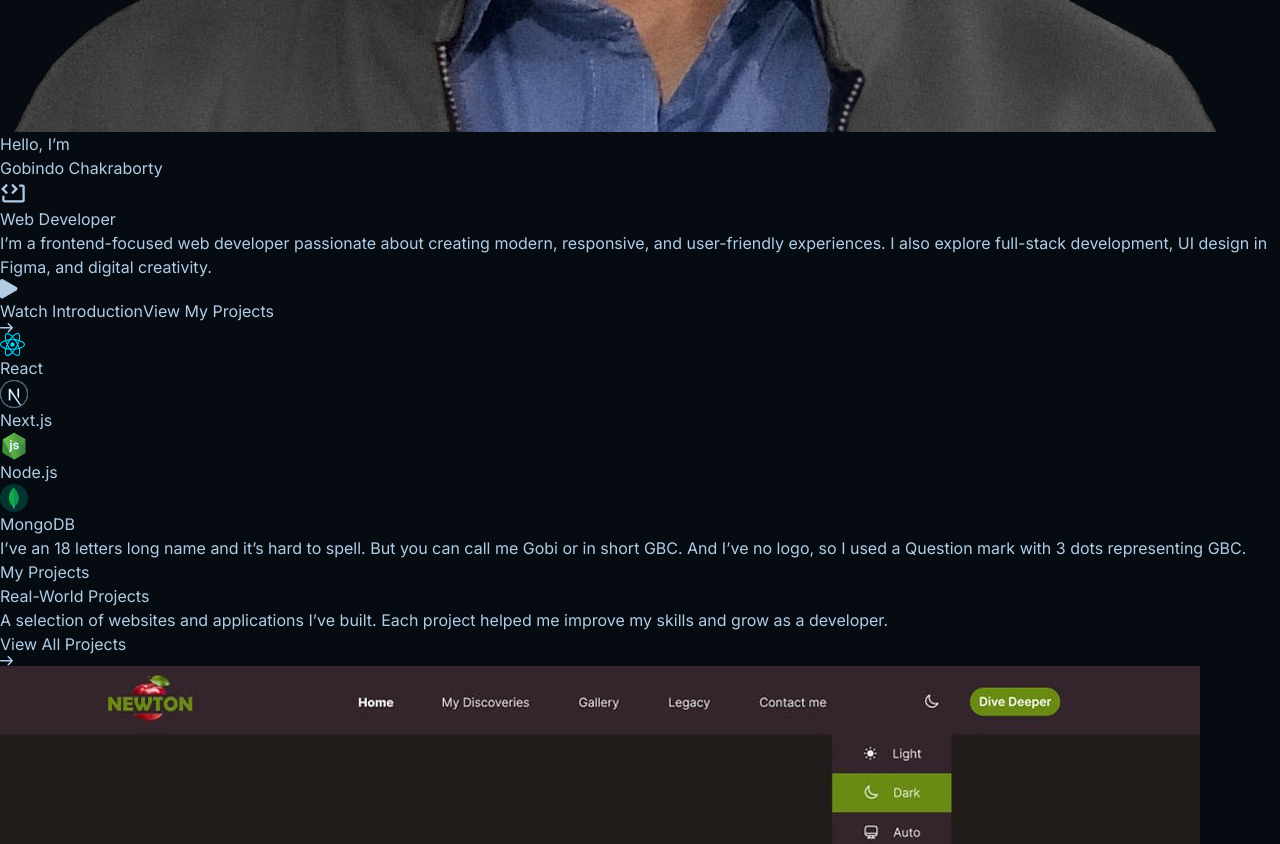
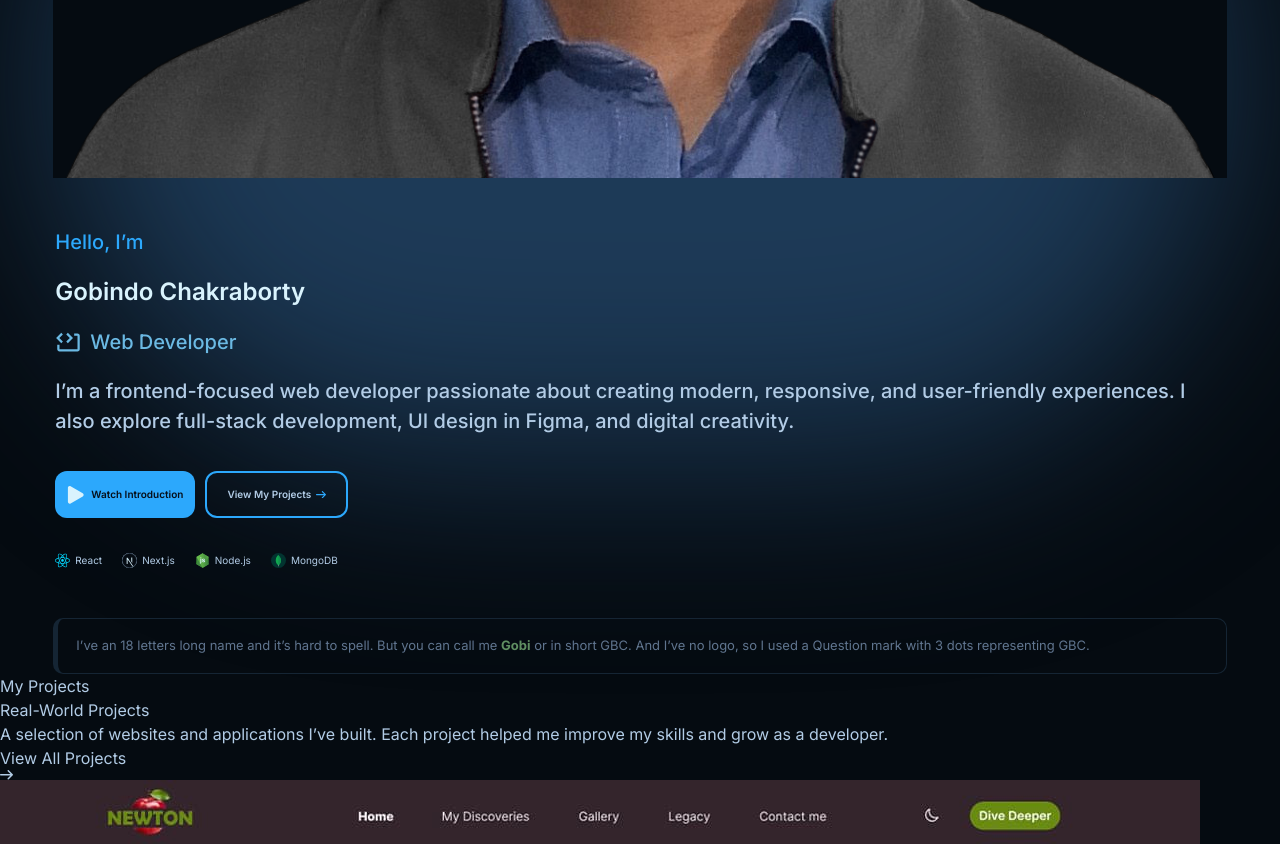
Before and after one commit to Gobindo-Chakraborty/hellogbc, a Next.js app: page / in a window 1280 px wide. Shown: the part 1020-1864 px from the top of the page. Built offline with nearby package versions, Linux system fonts and the light colour scheme.

Commit message:
Hero section designed for small devices

```diff
--- a/app/globals.css
+++ b/app/globals.css
@@ -21,6 +21,8 @@
   --color-secondary-border: #152534;
   --color-bright-light-border: #0b4263;
 
+  --color-gradient-blur: #1d3a57;
+
   /* Fonts */
   --font-inter: var(--font-inter);
 
--- a/app/layout.tsx
+++ b/app/layout.tsx
@@ -30,7 +30,7 @@ export default function RootLayout({
       lang="en"
       className={`${inter.variable} h-full scroll-smooth antialiased`}
     >
-      <body className="font-inter bg-primary-bg text-primary-text flex min-h-full flex-col overflow-x-hidden text-base leading-[150%] font-normal">
+      <body className="font-inter bg-primary-bg text-primary-text flex min-h-full flex-col overflow-x-hidden text-base font-normal">
         <Providers>
           <Header />
           <main>{children}</main>
--- a/components/pages/home/Hero.tsx
+++ b/components/pages/home/Hero.tsx
@@ -10,59 +10,83 @@ import MongoDBCircle from "@/components/icons/MongoDBCircle";
 
 export default function Hero() {
   return (
-    <section>
+    <section className="mt-12.5 pt-12.5">
       <div>
+        <div className="relative mx-auto w-11/12 max-w-307.75">
+          <div className="bg-gradient-blur absolute -z-10 mt-[53.87%] h-[67.53%] min-w-full rounded-full blur-[100px]"></div>
           <Image
+            className="bg-primary-bg"
             src="/assets/images/gbc-profile.png"
             alt="GBC Profile Picture"
             width={1231}
             height={1152}
           />
-        <div>
-          <p>Hello, I’m</p>
-          <h1>Gobindo Chakraborty</h1>
-          <p>
-            <WebDevIcon className="" />
+        </div>
+
+        <div className="mx-auto mt-12.5 w-11/12 pl-0.5">
+          <p className="text-light-blue text-xl font-medium">Hello, I’m</p>
+          <h1 className="text-light-text mt-5 text-2xl font-semibold">
+            Gobindo Chakraborty
+          </h1>
+          <p className="text-light-blue-soft mt-5 flex items-center gap-2 text-xl font-medium">
+            <WebDevIcon className="h-6.75 w-6.75" />
             Web Developer
           </p>
-          <p>
+          <p className="mt-5 text-xl leading-[150%] font-medium">
             I’m a frontend-focused web developer passionate about creating
             modern, responsive, and user-friendly experiences. I also explore
             full-stack development, UI design in Figma, and digital creativity.
           </p>
-          <div>
-            <button type="button">
-              <PauseIcon className="" /> Watch Introduction
-            </button>
-            <Link href="/">
-              View My Projects <ArrowRight className="" />
+
+          <div className="mt-8.75 flex gap-2.5">
+            <Link
+              href="#about"
+              className="bg-light-blue flex items-center gap-1.5 rounded-xl px-3 py-2.5"
+            >
+              <PauseIcon className="text-light-text h-4.5 w-4.5" />
+              <span className="text-secondary-bg text-[10px] font-semibold">
+                Watch Introduction
+              </span>
+            </Link>
+
+            <Link
+              href="#projects"
+              className="border-light-blue flex items-center gap-1.25 rounded-xl border-2 px-5 py-3.5"
+            >
+              <span className="text-primary-text text-[10px] font-semibold">
+                View My Projects
+              </span>
+              <ArrowRight className="text-light-blue h-auto w-2.5" />
             </Link>
           </div>
-          <div>
-            <div>
-              <React className="" />
-              <span>React</span>
+
+          <div className="mt-8.75 flex gap-5">
+            <div className="flex items-center gap-1.25">
+              <React className="h-3.75 w-3.75" />
+              <span className="text-[10px] font-normal">React</span>
             </div>
-            <div>
-              <NextJSCircle className="" />
-              <span>Next.js</span>
+            <div className="flex items-center gap-1.25">
+              <NextJSCircle className="h-3.75 w-3.75" />
+              <span className="text-[10px] font-normal">Next.js</span>
             </div>
-            <div>
-              <NodeJSCircle className="" />
-              <span>Node.js</span>
+            <div className="flex items-center gap-1.25">
+              <NodeJSCircle className="h-3.75 w-3.75" />
+              <span className="text-[10px] font-normal">Node.js</span>
             </div>
-            <div>
-              <MongoDBCircle className="" />
-              <span>MongoDB</span>
+            <div className="flex items-center gap-1.25">
+              <MongoDBCircle className="h-3.75 w-3.75" />
+              <span className="text-[10px] font-normal">MongoDB</span>
             </div>
           </div>
         </div>
       </div>
-      <div>
-        <p>
+
+      <div className="border-secondary-border mx-auto mt-12.5 w-11/12 rounded-[10px] border border-l-5 py-4.25 pr-1.75 pl-4.5">
+        <p className="text-secondary-text text-[13px] leading-[150%]">
           I’ve an 18 letters long name and it’s hard to spell. But you can call
-          me <span>Gobi</span> or in short GBC. And I’ve no logo, so I used a
-          Question mark with 3 dots representing GBC.
+          me <span className="text-status-text font-bold">Gobi</span> or in
+          short GBC. And I’ve no logo, so I used a Question mark with 3 dots
+          representing GBC.
         </p>
       </div>
     </section>
```
Lines whose indentation alone changed are shown as unchanged.
